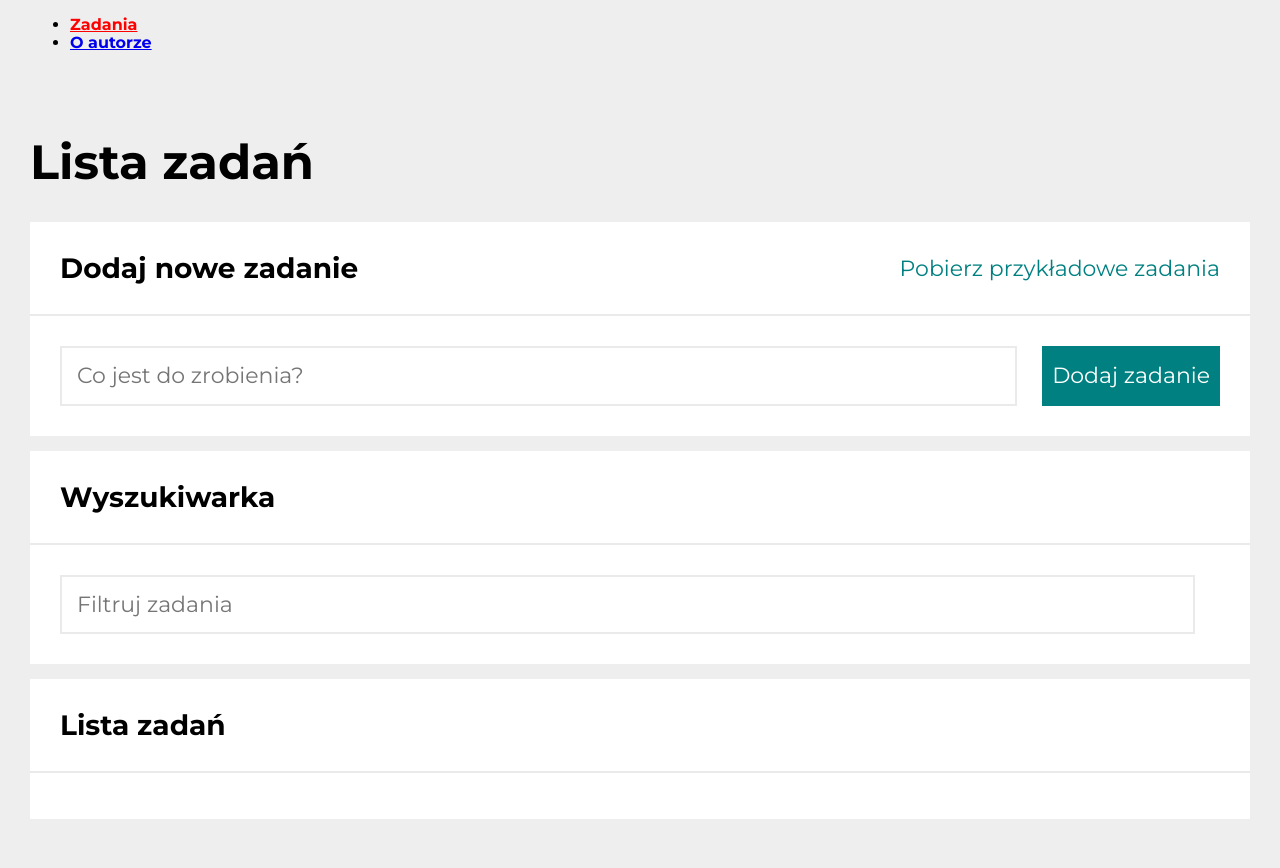
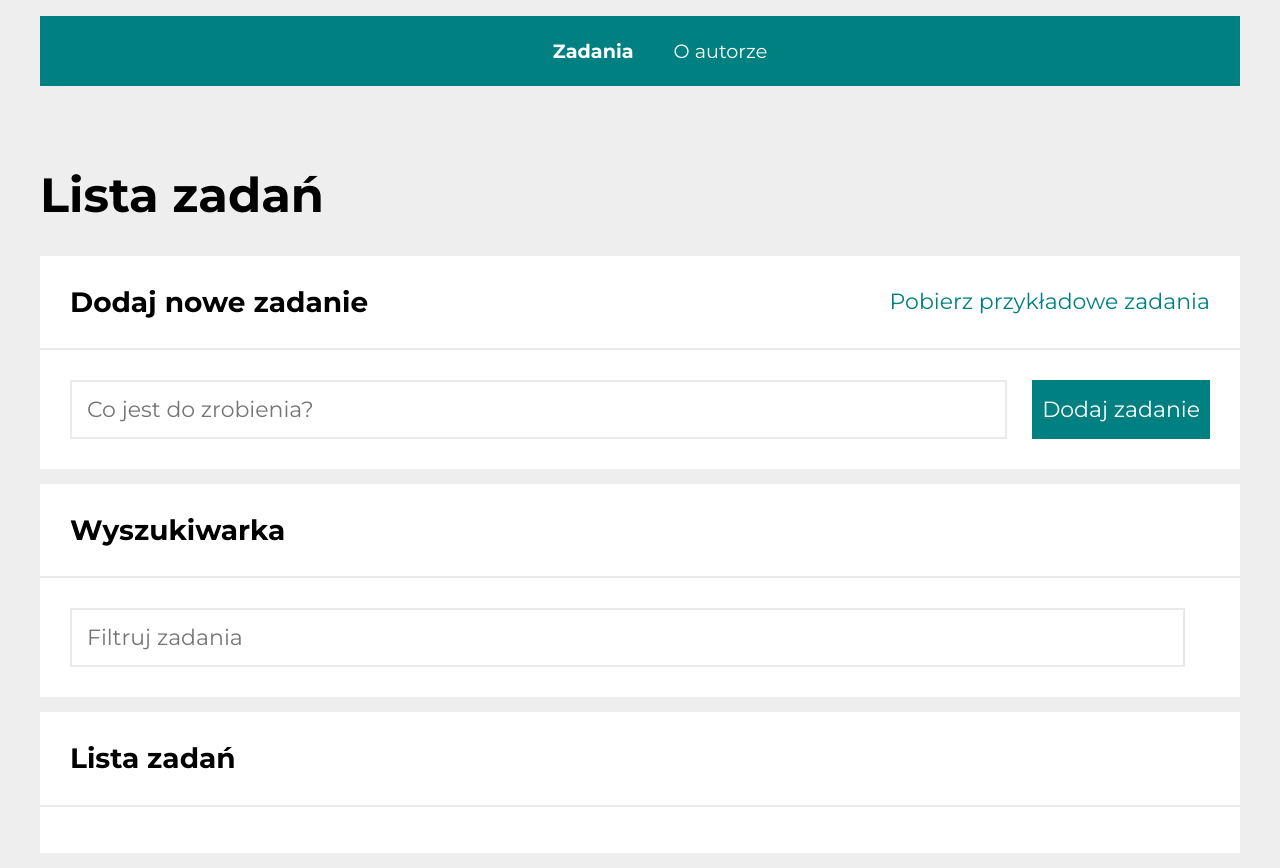
Before and after one commit to greedyChicken/todo-list-react, a React (Create React App) app: page /zadania in a window 1280 px wide. Before the commit the page ends 834 px from the top, so only its background shows below. Built offline with nearby package versions, Linux system fonts and the light colour scheme.

Commit message:
add Navbar component, refactor styles

```diff
--- a/src/App.js
+++ b/src/App.js
@@ -2,26 +2,17 @@ import { Routes, Route, Navigate, BrowserRouter } from "react-router-dom";
 import TasksPage from "./features/tasks/TasksPage";
 import TaskPage from "./features/tasks/TaskPage";
 import AuthorPage from "./features/author/AuthorPage";
-import { StyledNavLink } from "./styled";
+import Navbar from "./common/Navbar";
 
 const App = () => (
   <BrowserRouter>
-    <nav>
-      <ul>
-        <li>
-          <StyledNavLink to="/zadania">Zadania</StyledNavLink>
-        </li>
-        <li>
-          <StyledNavLink to="/autor">O autorze</StyledNavLink>
-        </li>
-      </ul>
+    <Navbar />
     <Routes>
       <Route path="/" element={<Navigate to="/zadania" />}></Route>
       <Route path="/zadania" element={<TasksPage />}></Route>
       <Route path="/zadania/:id" element={<TaskPage />}></Route>
       <Route path="autor" element={<AuthorPage />}></Route>
     </Routes>
-    </nav>
   </BrowserRouter>
 );
 
--- a/src/common/Container/styled.js
+++ b/src/common/Container/styled.js
@@ -6,7 +6,7 @@ export const Container = styled.main`
   flex-direction: column;
   align-items: center;
   justify-content: center;
-  max-width: 1300px;
+  max-width: 1200px;
 
   @media (max-width: 767px) {
     max-width: 90%;
--- /dev/null
+++ b/src/common/Navbar/index.js
@@ -0,0 +1,19 @@
+import { StyledNavLink } from "../../styled";
+import { ListItem, StyledList, StyledNav } from "./styled";
+
+const Navbar = () => {
+  return (
+    <StyledNav>
+      <StyledList>
+        <ListItem>
+          <StyledNavLink to="/zadania">Zadania</StyledNavLink>
+        </ListItem>
+        <ListItem>
+          <StyledNavLink to="/autor">O autorze</StyledNavLink>
+        </ListItem>
+      </StyledList>
+    </StyledNav>
+  );
+};
+
+export default Navbar;
--- /dev/null
+++ b/src/common/Navbar/styled.js
@@ -0,0 +1,20 @@
+import styled from "styled-components";
+
+export const StyledNav = styled.nav`
+  background-color: teal;
+  max-width: 1200px;
+  height: 70px;
+  margin: 0 auto;
+`;
+
+export const StyledList = styled.ul`
+  height: 100%;
+  display: flex;
+  justify-content: center;
+  align-items: center;
+`;
+
+export const ListItem = styled.li`
+  margin: 0 20px;
+  list-style: none;
+`;
--- a/src/features/tasks/TasksPage/TaskList/index.js
+++ b/src/features/tasks/TasksPage/TaskList/index.js
@@ -1,7 +1,13 @@
 import { useSelector, useDispatch } from "react-redux";
-import { Link } from "react-router-dom";
 import { useLocation } from "react-router-dom";
-import { List, Item, Content, ToggleDoneButton, RemoveButton } from "./styled";
+import {
+  List,
+  Item,
+  Content,
+  ToggleDoneButton,
+  RemoveButton,
+  StyledLink,
+} from "./styled";
 import {
   toggleTaskDone,
   removeTask,
@@ -26,7 +32,7 @@ const TaskList = () => {
             {task.done ? "✔️" : ""}
           </ToggleDoneButton>
           <Content done={task.done}>
-            <Link to={`/zadania/${task.id}`}>{task.content}</Link>
+            <StyledLink to={`/zadania/${task.id}`}>{task.content}</StyledLink>
           </Content>
           <RemoveButton onClick={() => dispatch(removeTask(task.id))}>
             🗑️
--- a/src/features/tasks/TasksPage/TaskList/styled.js
+++ b/src/features/tasks/TasksPage/TaskList/styled.js
@@ -1,3 +1,4 @@
+import { Link } from "react-router-dom";
 import styled, { css } from "styled-components";
 
 export const List = styled.ul`
@@ -54,3 +55,8 @@ export const ToggleDoneButton = styled(Button)`
 export const RemoveButton = styled(Button)`
   background-color: red;
 `;
+
+export const StyledLink = styled(Link)`
+  text-decoration: none;
+  color: teal;
+`;
--- a/src/styled.js
+++ b/src/styled.js
@@ -2,7 +2,12 @@ import { NavLink } from "react-router-dom";
 import styled from "styled-components";
 
 export const StyledNavLink = styled(NavLink)`
+  text-decoration: none;
+  font-size: larger;
+  font-weight: 400;
+  color: white;
+
   &.active {
-    color: red;
+    font-weight: 700;
   }
 `;
```
Lines whose indentation alone changed are shown as unchanged.
